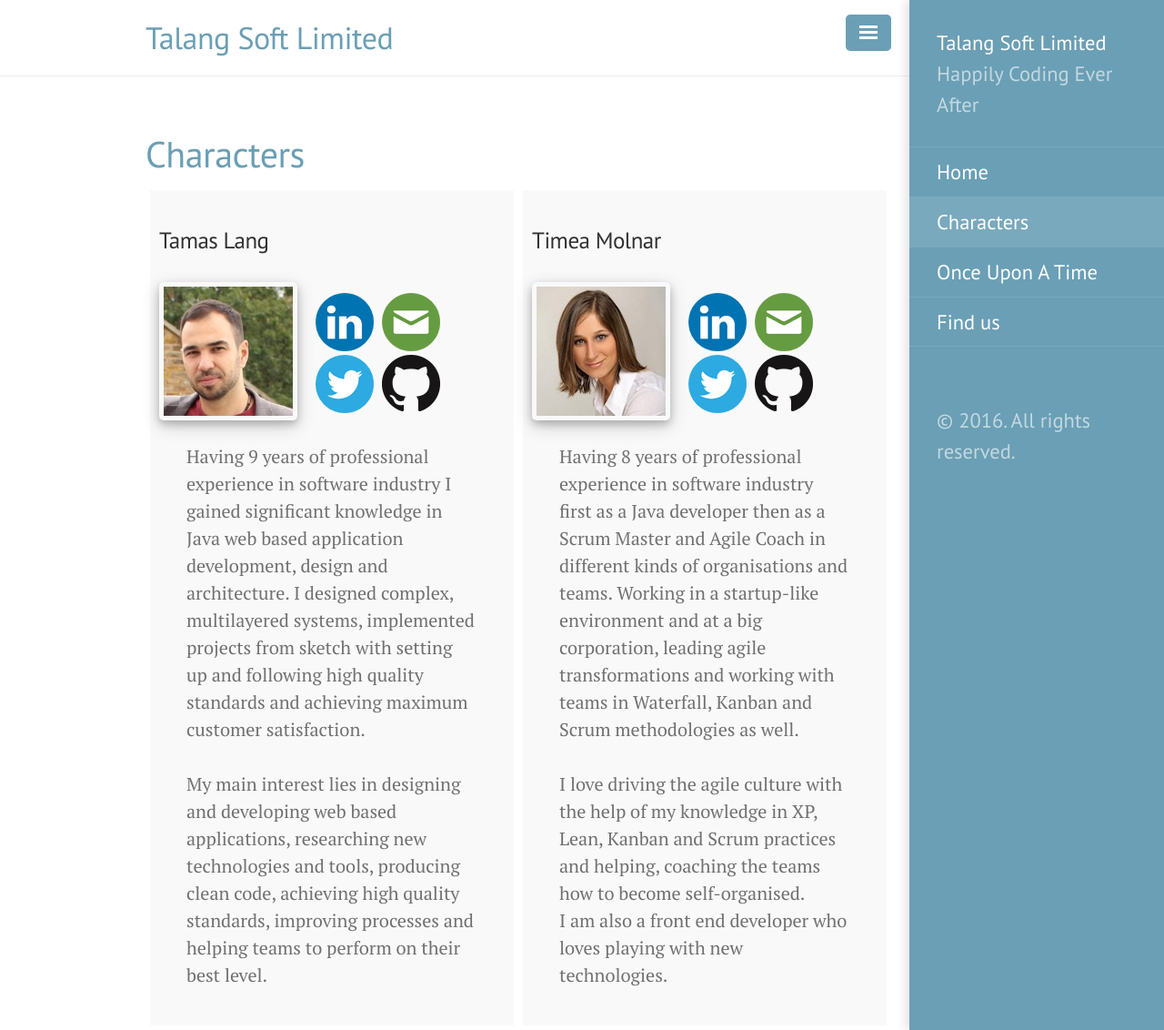
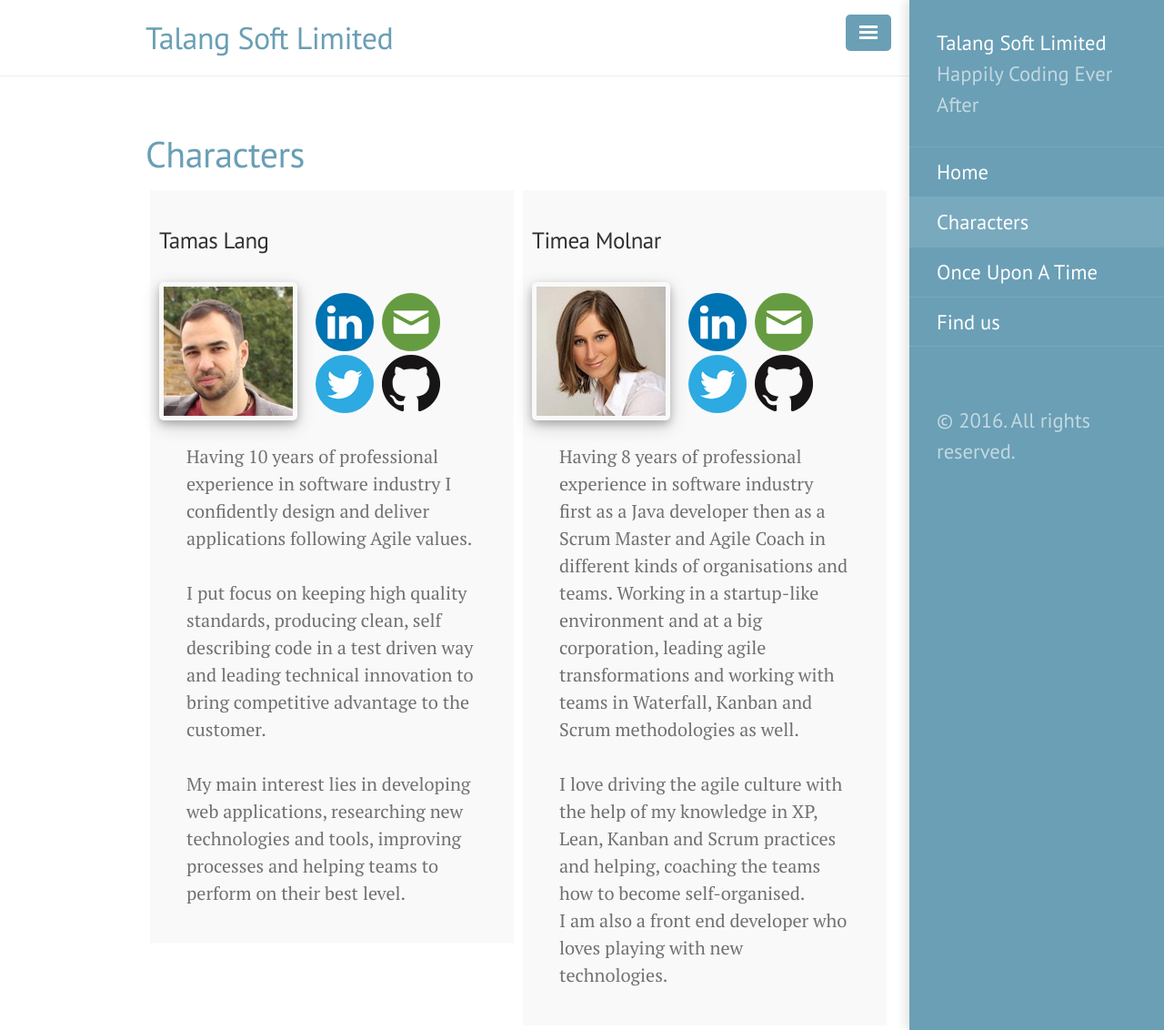
Before and after one commit to talangsoft/talangsoft.github.io, a Jekyll site: the page built from 1characters.md, in a window 1280 px wide and 1132 px high. Shown: the whole window at 91% size. Built offline with Jekyll 4.4.1, drawn with Linux system fonts in a browser that asks for light colours.

Commit message:
update profile

```diff
--- a/1characters.md
+++ b/1characters.md
@@ -17,12 +17,11 @@ title: Characters
   </div>
 
   <div class="message">
-    Having 9 years of professional experience in software industry I gained significant knowledge in Java web based application development, design and architecture.
-    I designed complex, multilayered systems, implemented projects from sketch with setting up and following high quality standards and achieving maximum customer satisfaction.
-
+    Having 10 years of professional experience in software industry I confidently design and deliver applications following Agile values.
     <br/><br/>
-    My main interest lies in designing and developing web based applications, researching new technologies and tools,
-    producing clean code, achieving high quality standards, improving processes and helping teams to perform on their best level.
+    I put focus on keeping high quality standards, producing clean, self describing code in a test driven way and leading technical innovation to bring competitive advantage to the customer.
+    <br/><br/>
+    My main interest lies in developing web applications, researching new technologies and tools, improving processes and helping teams to perform on their best level.
   </div>
 </div>
 
```
